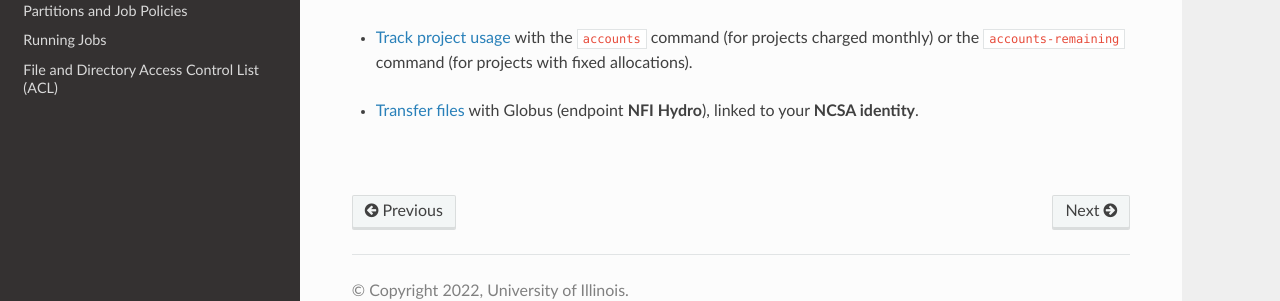
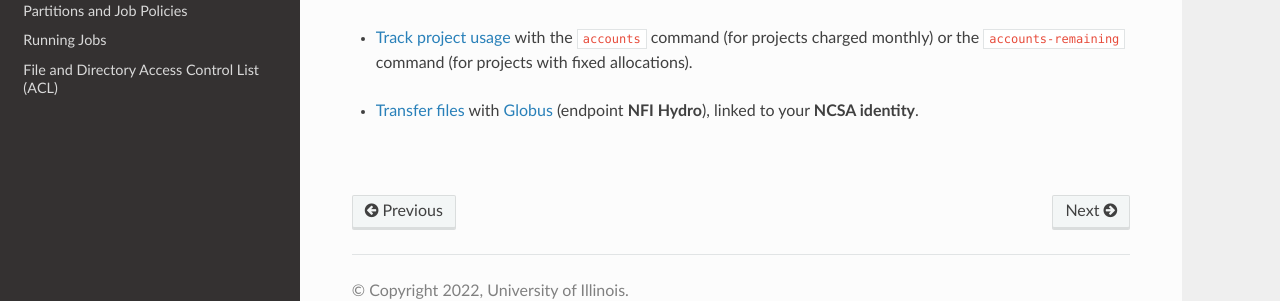
Before and after one commit to ncsa/hydro_documentation, a Sphinx documentation site: the page built from docs/source/quick-start.rst, in a window 1280 px wide and 937 px high. Shown: the part 576-877 px from the top of the window. Built offline with Sphinx 7.4.7 and the Read the Docs theme 2.0.0, drawn with Linux system fonts in a browser that asks for light colours; part of the change alters nothing that is shown.

```diff
--- a/docs/source/quick-start.rst
+++ b/docs/source/quick-start.rst
@@ -33,6 +33,6 @@ This information is for users that are adept at using an HPC system and are only
 
 ..
 
-- :ref:`Transfer files <globus>` with Globus (endpoint **NFI Hydro**), linked to your **NCSA identity**.
+- :ref:`Transfer files <globus>` with `Globus <https://www.globus.org>`_ (endpoint **NFI Hydro**), linked to your **NCSA identity**.
 
 |
```
